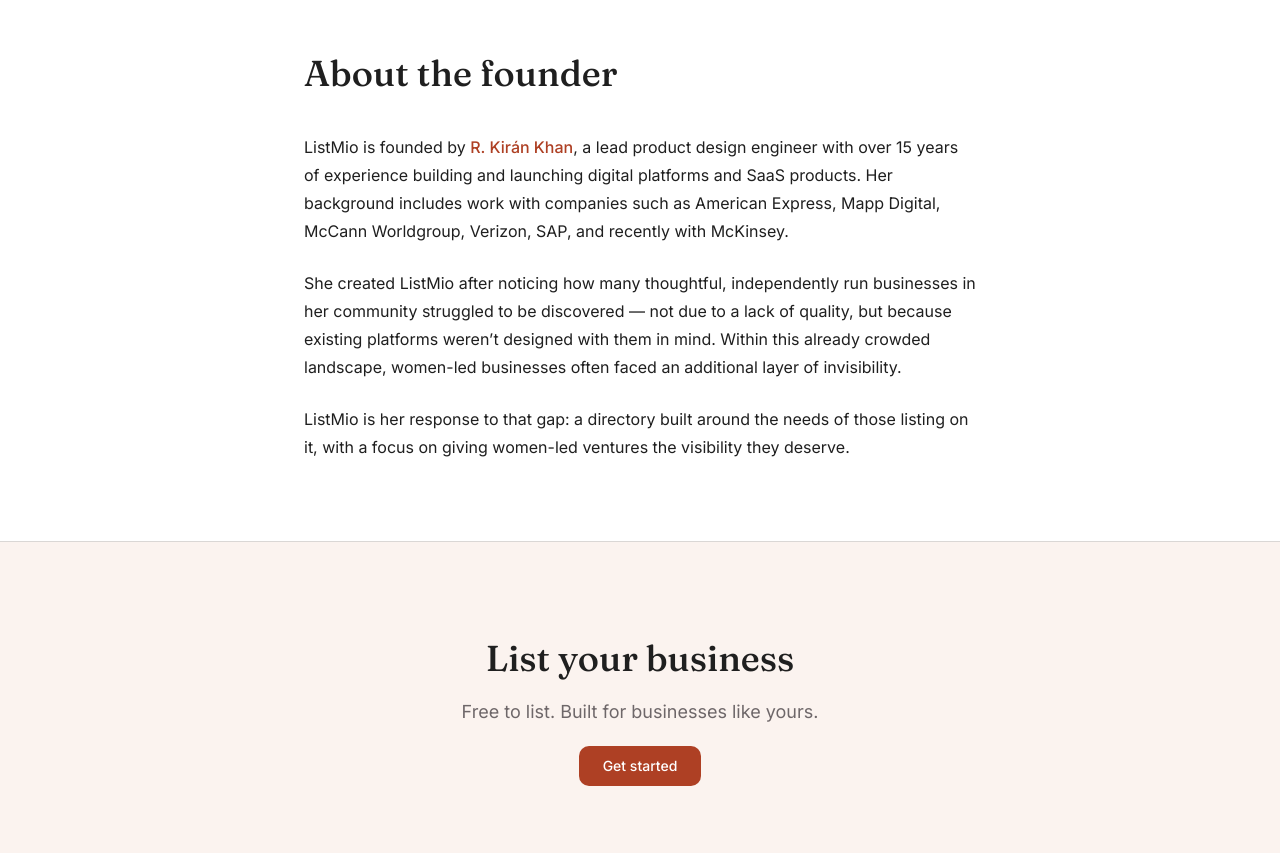
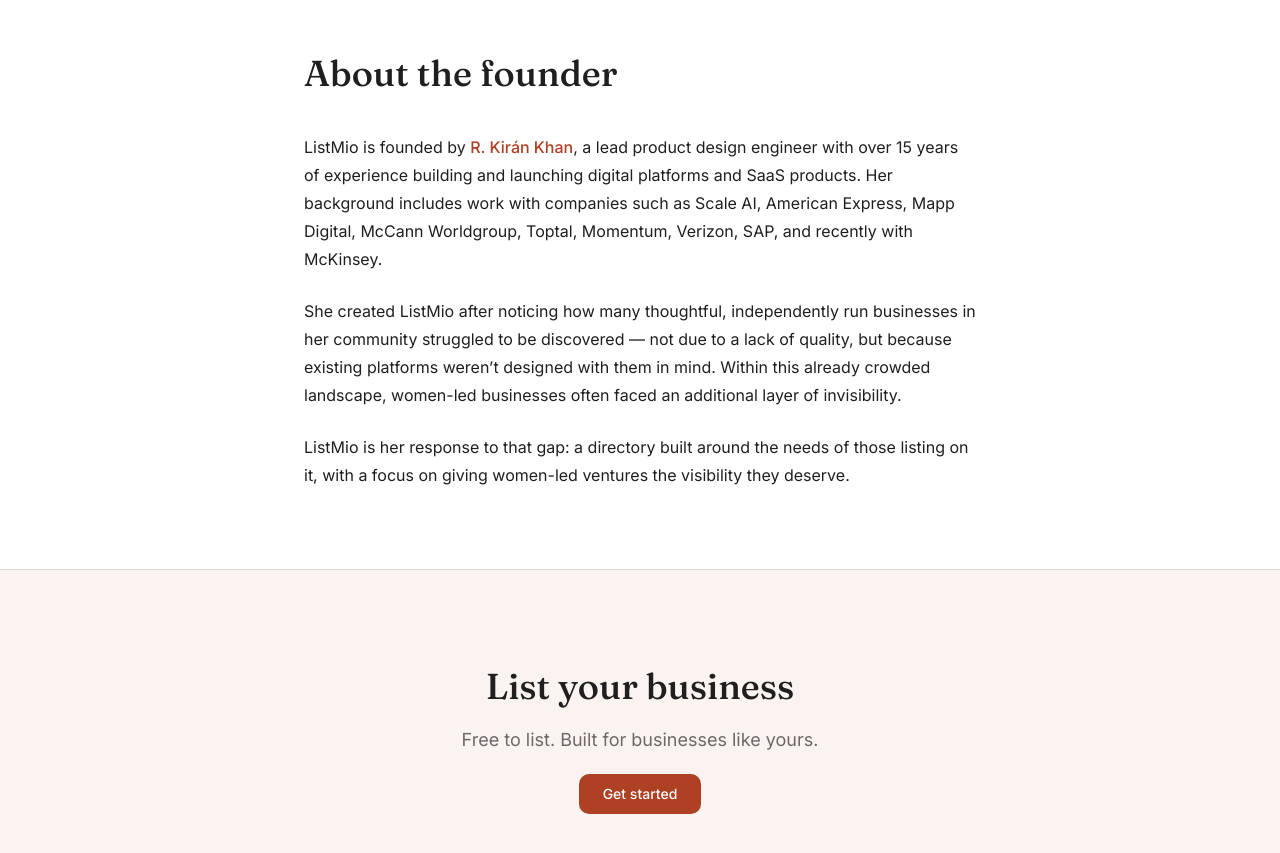
Before and after one commit to rkirankhan/souqim, a React (Vite) app: page /about in a window 1280 px wide. Shown: the part 1720-2573 px from the top of the page. Built offline with nearby package versions, Linux system fonts and the light colour scheme; no server answers.

Commit message:
Update founder's company list (add Scale AI / Toptal / Momentum)
Co-Authored-By: Claude Opus 4.7 (1M context) <noreply@anthropic.com>

```diff
--- a/src/pages/about.tsx
+++ b/src/pages/about.tsx
@@ -129,9 +129,9 @@ export function AboutPage() {
               </a>
               , a lead product design engineer with over 15 years of experience
               building and launching digital platforms and SaaS products. Her
-              background includes work with companies such as American Express,
-              Mapp Digital, McCann Worldgroup, Verizon, SAP, and recently with
-              McKinsey.
+              background includes work with companies such as Scale AI,
+              American Express, Mapp Digital, McCann Worldgroup, Toptal,
+              Momentum, Verizon, SAP, and recently with McKinsey.
             </p>
             <p>
               She created ListMio after noticing how many thoughtful,
```
